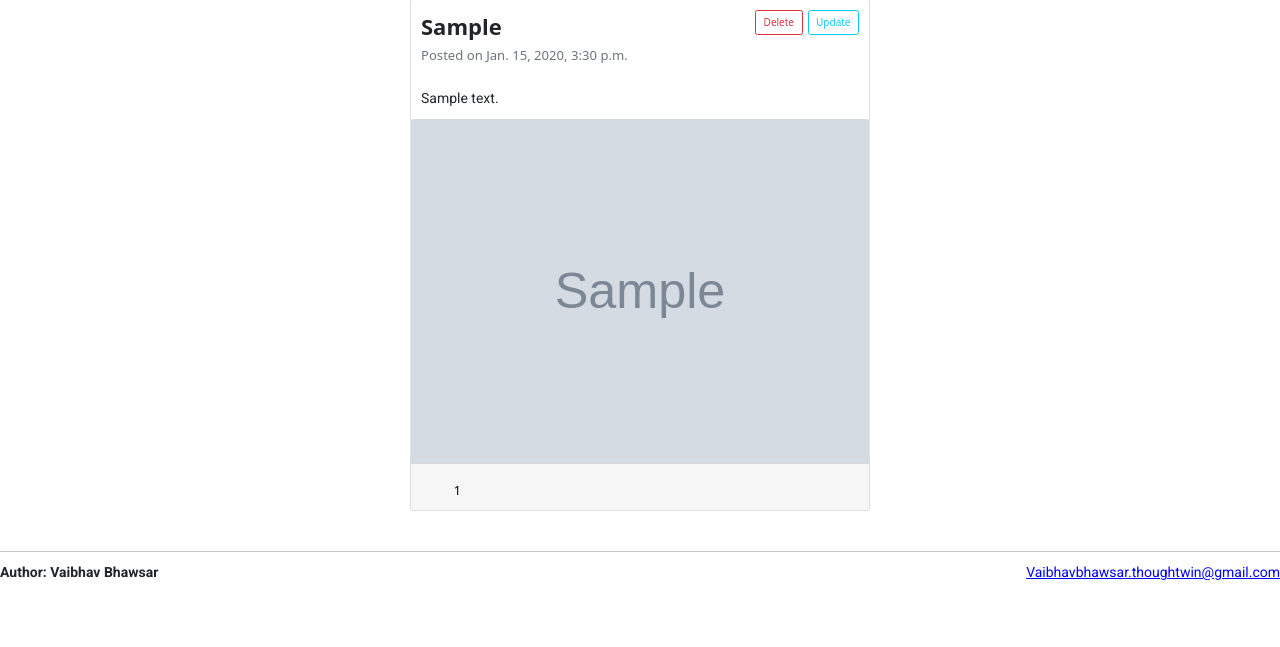
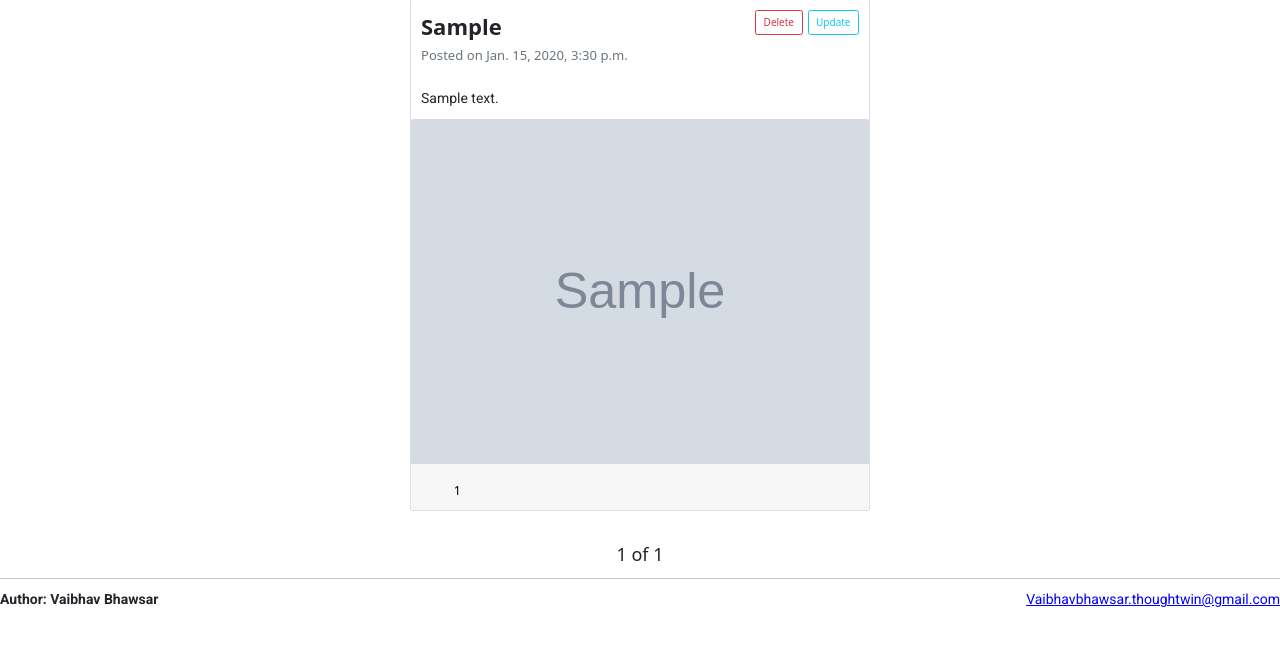
Before and after one commit to vaibhavbhwsr/mysite, a Django app: page / in a window 1280 px wide. Shown: the part 111-758 px from the top of the page. Run offline with Django 3.2, Linux system fonts and the light colour scheme; a user stored in the database is signed in; tables that the repository leaves empty hold one stand-in row (values such as "Sample post"); grey boxes marked "Sample" are stand-in pictures; some libraries are stand-ins or nearby versions; some web fonts are replaced.

Commit message:
Updated with pagination concept

```diff
--- a/mysite/mysite/apps/registration/views.py
+++ b/mysite/mysite/apps/registration/views.py
@@ -137,7 +137,7 @@ class HomeView(ListView):
     context_object_name = 'posts'
     ordering = ['-date_posted']
     extra_context = {'value': 'Create Post'}
-    # paginate_by = 10
+    paginate_by = 5
 
     def get_context_data(self, **kwargs):
         context = super(HomeView, self).get_context_data(**kwargs)
--- a/mysite/static/css/style.css
+++ b/mysite/static/css/style.css
@@ -35,6 +35,10 @@ footer p a:hover {
   font-size: 1.5rem;
 }
 
+span.step-links {
+    font-size: 1.8rem;
+}
+
 @media screen and (max-width:619px)
 {
   footer p {
--- a/mysite/templates/registration/home.html
+++ b/mysite/templates/registration/home.html
@@ -44,8 +44,25 @@
             </div>
             {% endfor %}
         </div>
+
+        <div class="text-center">
+            <span class="step-links">
+                {% if page_obj.has_previous %}
+                    <a href="?page={{ page_obj.previous_page_number }}">&laquo; </a>
+                {% endif %}
+
+                <span class="current">
+                    {{ page_obj.number }} of {{ page_obj.paginator.num_pages }}
+                </span>
+
+                {% if page_obj.has_next %}
+                    <a href="?page={{ page_obj.next_page_number }}"> &raquo;</a>
+                {% endif %}
+            </span>
+        </div>
     </div>
 </div>
+
 {% endblock content%}
 {% block extra_js %}
 <script type="text/javascript" src='{% static "js/ajax.js" %}'></script>
```
